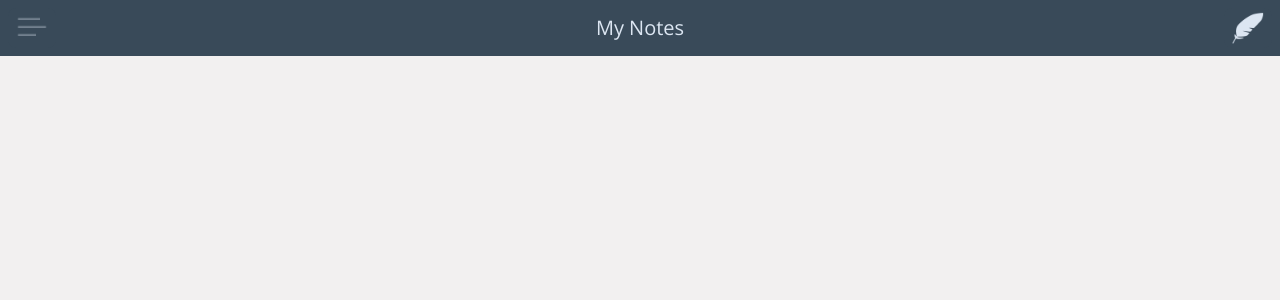
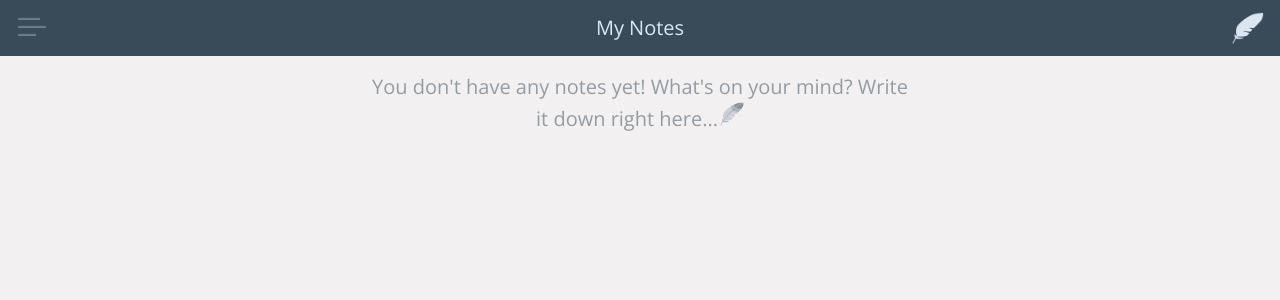
Before and after one commit to lalueders/capstone-project, a React (Create React App) app: page / in a window 1280 px wide. Shown: the top 300 px of the page. Built offline with nearby package versions, Linux system fonts and the light colour scheme.

Commit message:
Add hint when list is empty, adapt styles to form submit message

```diff
--- a/src/App.js
+++ b/src/App.js
@@ -41,7 +41,7 @@ function App() {
     setIsFormSubmitted(true);
     setTimeout(function () {
       setIsFormSubmitted(false);
-    }, 2000);
+    }, 3000);
   };
 
   return (
--- a/src/GlobalStyles.js
+++ b/src/GlobalStyles.js
@@ -6,6 +6,8 @@ export default createGlobalStyle`
     margin: 0;
   }
   body {
+    margin: 0 auto;
+    max-width: 600px;
     font-family: 'Open Sans', sans-serif;
     line-height: 1.2;
     background: #F2F0F0;
--- /dev/null
+++ b/src/components/EmptyListMessage.js
@@ -0,0 +1,40 @@
+import styled from 'styled-components/macro';
+import iconFeather from '../assets/icon_feather.png';
+import { useNavigate } from 'react-router-dom';
+
+export default function EmptyListMessage() {
+  const navigate = useNavigate();
+
+  function handleClick(e) {
+    navigate('../form');
+  }
+
+  return (
+    <StyledMessage onClick={handleClick}>
+      You don't have any notes yet! What's on your mind? Write it down right here...
+      <StyledIcon>
+        <img src={iconFeather} alt="feather" />
+      </StyledIcon>
+    </StyledMessage>
+  );
+}
+
+const StyledMessage = styled.section`
+  height: 75vh;
+  color: #394a59;
+  font-size: 1.25rem;
+  text-align: center;
+  line-height: 1.5;
+  margin: 0.5rem 2rem;
+  opacity: 0.5;
+`;
+
+const StyledIcon = styled.div`
+  background: none;
+  display: inline;
+  height: 1.5rem;
+  padding-left: 2px;
+  img {
+    height: 1.5rem;
+  }
+`;
--- a/src/components/FormSubmitMessage.js
+++ b/src/components/FormSubmitMessage.js
@@ -1,16 +1,17 @@
 import styled from 'styled-components/macro';
 
 export default function FormSubmitMessage() {
-  return <StyledMessage>Got it!... but for the moment your notes will be deleted with page refresh 😟</StyledMessage>;
+  return <StyledMessage>Got it!... But f the moment your notes will be deleted at page refresh 😟</StyledMessage>;
 }
 
 const StyledMessage = styled.p`
-  position: relative;
-  font-size: 1.25rem;
+  font-size: 1rem;
+  line-height: 1.5;
   color: green;
   text-align: center;
   background: #cde7b3;
   border-radius: 4px;
-  padding: 20px;
-  margin: 0.5rem;
+  opacity: 0.75;
+  padding: 1rem 1.5rem;
+  margin: 0.5rem 0.5rem 1rem 0.5rem;
 `;
--- a/src/components/Navigation.js
+++ b/src/components/Navigation.js
@@ -28,6 +28,7 @@ const StyledNav = styled.nav`
   left: 0;
   right: 0;
   top: 0;
+  z-index: 1;
   display: flex;
   flex-wrap: nowrap;
   align-items: center;
--- a/src/pages/ListPage.js
+++ b/src/pages/ListPage.js
@@ -1,12 +1,13 @@
 import styled from 'styled-components';
 import Card from '../components/Card';
-import FormSubmitMessage from '../components/FormSubmitMessage';
+import FormSubmitMessage from '../components/FormSubmitMessage.js';
+import EmptyListMessage from '../components/EmptyListMessage.js';
 
 export default function ListPage({ notes, isFormSubmitted }) {
   return (
     <StyledPage>
-      {isFormSubmitted ? <FormSubmitMessage>Your data has been submitted!</FormSubmitMessage> : ''}
-
+      {notes.length === 0 ? <EmptyListMessage /> : ''}
+      {isFormSubmitted ? <FormSubmitMessage /> : ''}
       {notes.map((note, index) => (
         <Card
           key={index}
@@ -27,5 +28,4 @@ const StyledPage = styled.main`
   right: 0;
   left: 0;
   bottom: 0;
-  z-index: -1;
 `;
```
Also changed, not shown: 2 other files (tests, documents, lock files or other folders).
